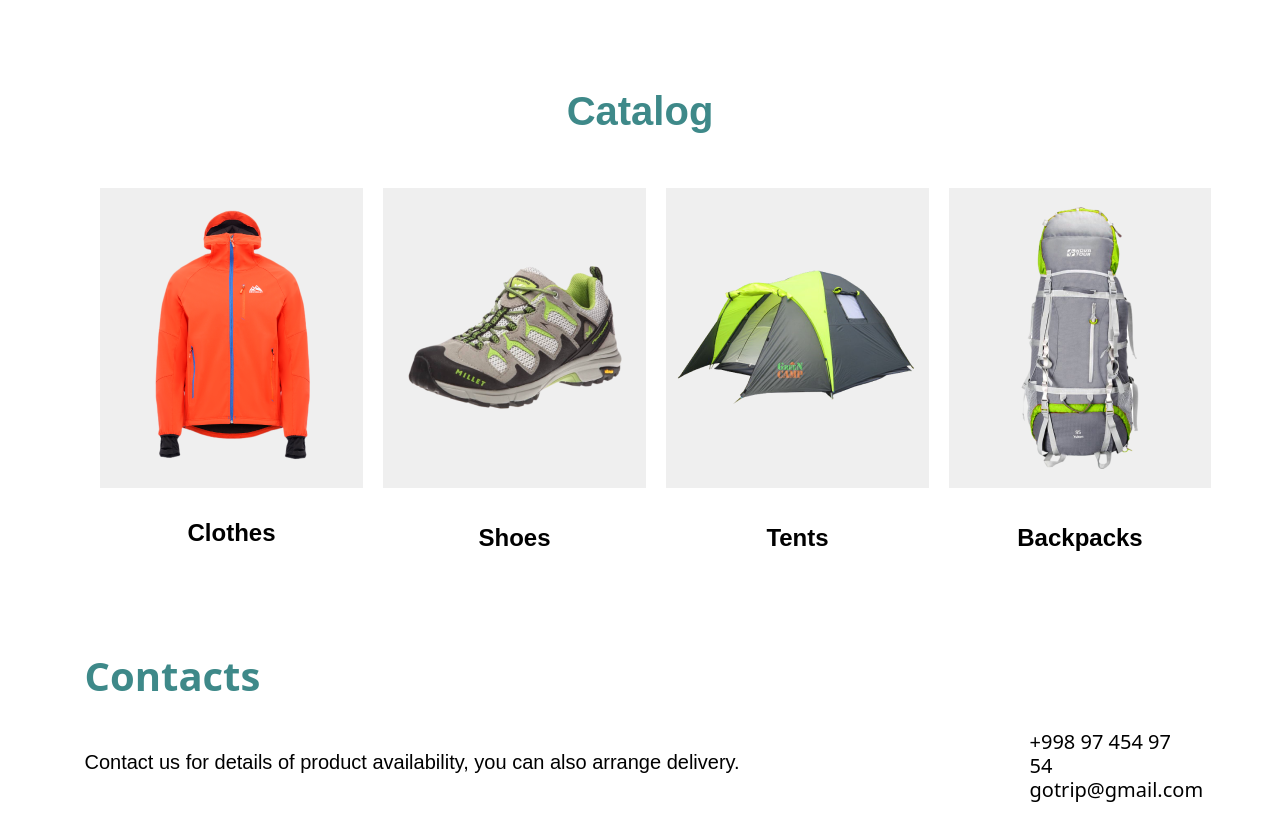
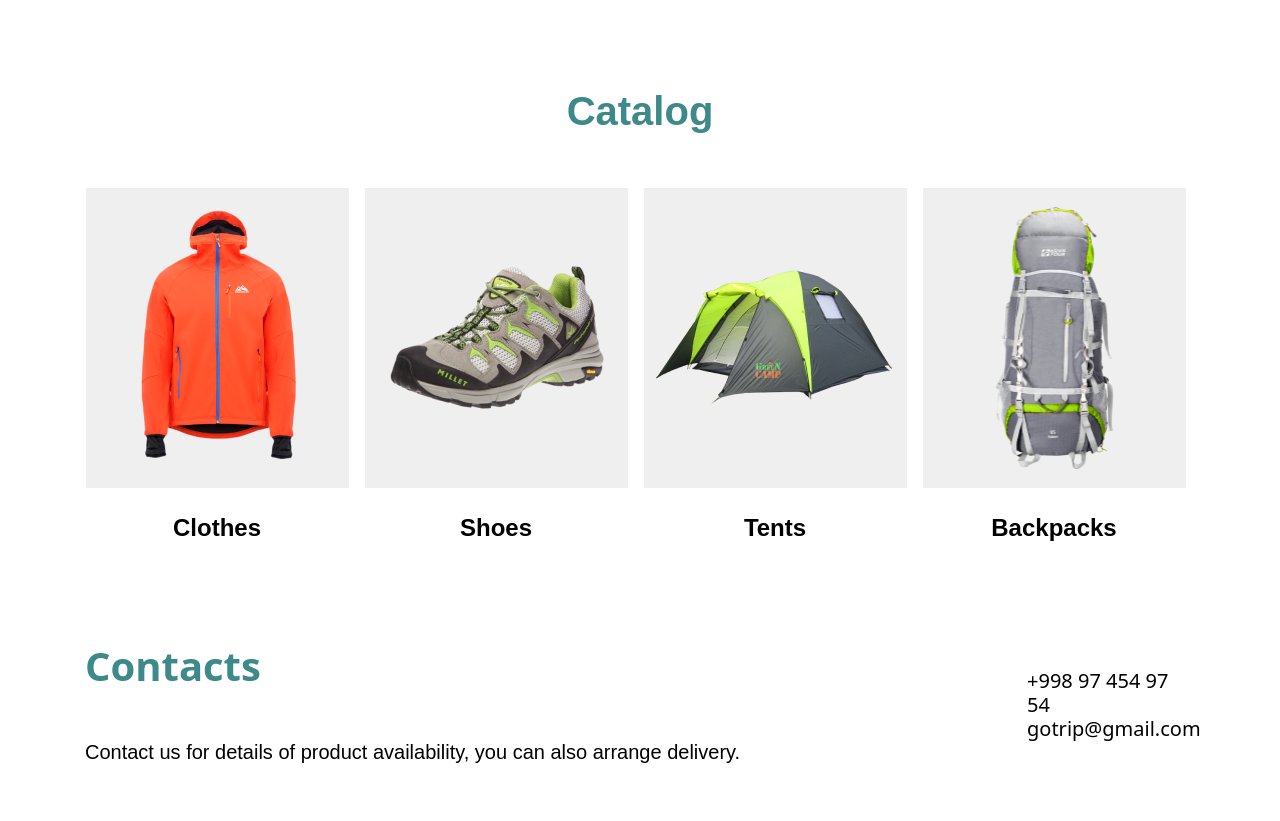
Before and after one commit to mfblamye/gotrip, a plain HTML site: page index.html in a window 1280 px wide. Shown: the part 1299-2120 px from the top of the page. Drawn offline with Linux system fonts and the light colour scheme.

Commit message:
gotrip new

```diff
--- a/index.html
+++ b/index.html
@@ -78,28 +78,30 @@
     </div>
   </section>
 
+  <section class="catalog container">
     <h2 class="catalog-title">Catalog</h2>
-  <div class="container catalog__cards">
+    <div class="catalog__cards">
       <div class="catalog__cards-card">
         <img class="catalog__cards-card-img" src="./img/kurtka.png" alt="">
         <p class="catalog__cards-card-title">Clothes</p>
       </div>
-    <div class="catalog__shoes">
-      <img class="catalog__clothes-img" src="./img/shoes.png" alt="">
+      <div class="catalog__cards-card">
+        <img class="catalog__cards-card-img" src="./img/shoes.png" alt="">
         <p class="catalog__cards-card-title">Shoes</p>
       </div>
-    <div class="catalog__tents">
-      <img class="catalog__clothes-img" src="./img/tents.png" alt="">
+      <div class="catalog__cards-card">
+        <img class="catalog__cards-card-img" src="./img/tents.png" alt="">
         <p class="catalog__cards-card-title">Tents</p>
       </div>
-    <div class="catalog__backpacks">
-      <img class="catalog__clothes-img" src="./img/sumka.png" alt="">
+      <div class="catalog__cards-card">
+        <img class="catalog__cards-card-img" src="./img/sumka.png" alt="">
         <p class="catalog__cards-card-title">Backpacks</p>
       </div>
+    </div>
+  </section>
 
-  </div>
 
-  <div class="container-contacts">
+  <div class="container-contacts container">
     <div class="contacts__hz">
       <p class="contact-title">Contacts</p>
       <p class="contact__lorem">Сontact us for details of product availability, you can also arrange delivery.</p>
@@ -127,7 +129,7 @@
           </li>
         </ul>
         <p class="footer__nav-text">All rigts reserved
-          2024  </p>
+          2024 </p>
       </nav>
     </div>
   </footer>
--- a/media.css
+++ b/media.css
@@ -49,3 +49,8 @@
         margin-bottom: 20px;
     }
 }
+@media screen and (max-width:780px) {
+    .contact__title {
+       text-align: center;
+    }
+}
--- a/style.css
+++ b/style.css
@@ -12,7 +12,6 @@
   padding: 0 15px;
   width: 100%;
   height: 100%;
-  margin: 0 auto;
 }
 
 body {
@@ -180,7 +179,9 @@ body {
 .header__nav-logo {
   gap: 20px;
 }
-
+.catalog {
+  margin-bottom: 100px;
+}
 .catalog-title {
   color: #3E8989;
   font-size: 40px;
@@ -195,21 +196,23 @@ body {
 }
 
 .catalog__cards {
-  width: 1110px;
-  height: 300px;
   display: flex;
-  flex-direction: row;
-  gap: 20px;
-  height: 100%;
-
+  align-items: center;
+  flex-wrap: wrap;
+  gap: 15px;
 }
-
+.catalog__cards-card {
+  max-width: 264px;
+  width: 100%;
+  display: flex;
+  flex-direction: column;
+  align-items: center;
+  gap: 25px;
+}
 .catalog__cards-card-title {
   display: flex;
-  flex-direction: row;
+  align-items: center;
   justify-content: center;
-  margin: 30px auto 100px;
-  gap: 201px;
   font-size: 24px;
   font-weight: 600;
   line-height: 29px;
@@ -224,17 +227,17 @@ body {
 }
 
 .catalog__cards-card-img {
-  width: 263px;
-  height: 300px;
+  max-width: 263px;
+  width: 100%;
+  max-height: 300px;
+  height: 100%;
   display: flex;
 }
 
 .container-contacts {
-  width: 1111px;
-  height: 166px;
-  margin: 0 auto 0;
   display: flex;
   justify-content: space-between;
+  align-items: center;
   flex-wrap: wrap;
   gap: 15px;
 }
@@ -255,10 +258,10 @@ body {
 }
 
 .contact-call {
-  width: 166px;
-  height: 68px;
-  margin-top: 95px;
-  margin-top: 78px;
+  display: flex;
+  flex-direction: column;
+  align-items: flex-start;
+  gap: 15px;
 }
 
 .contact-call-container {
```
Lines whose indentation alone changed are shown as unchanged.
